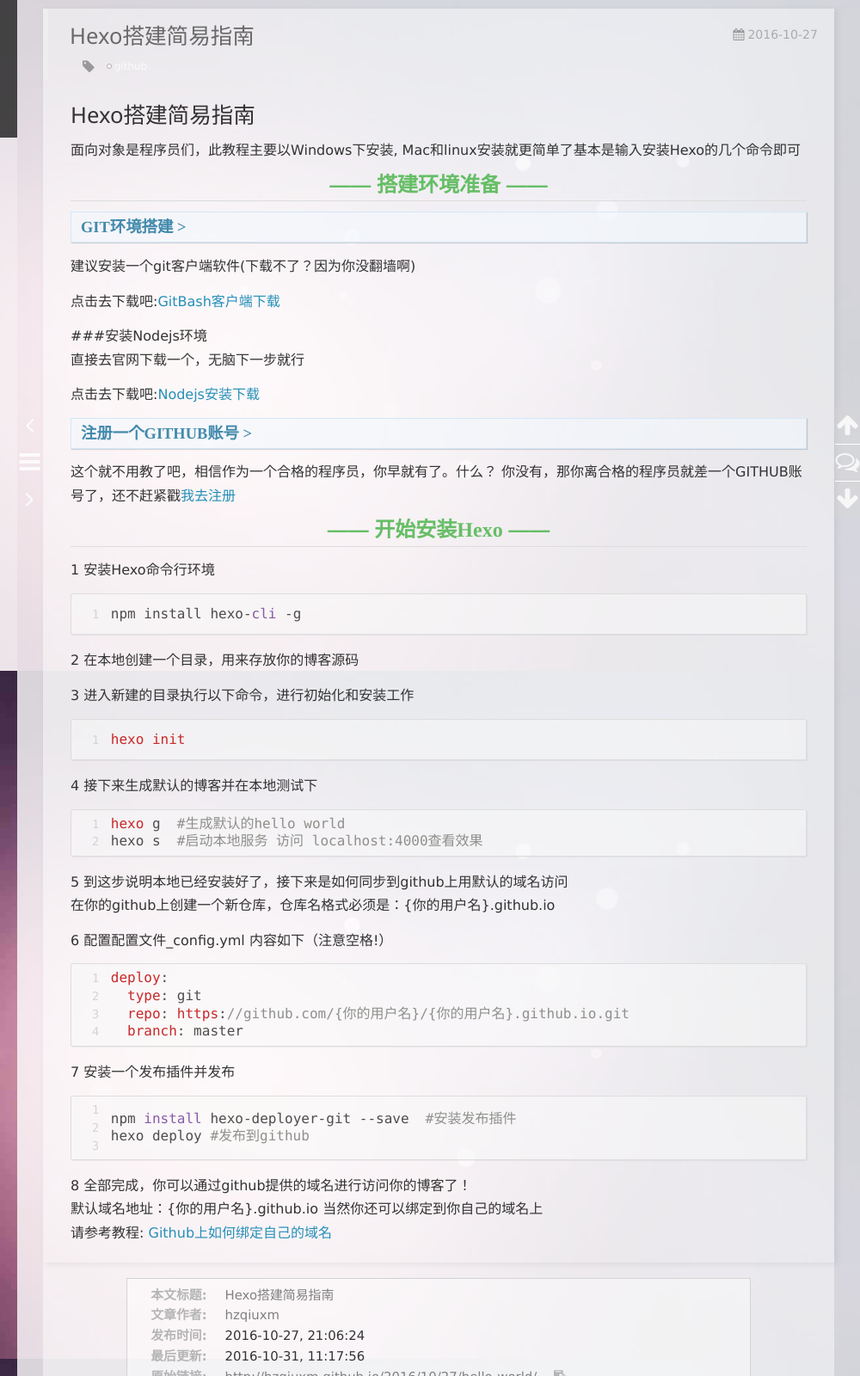
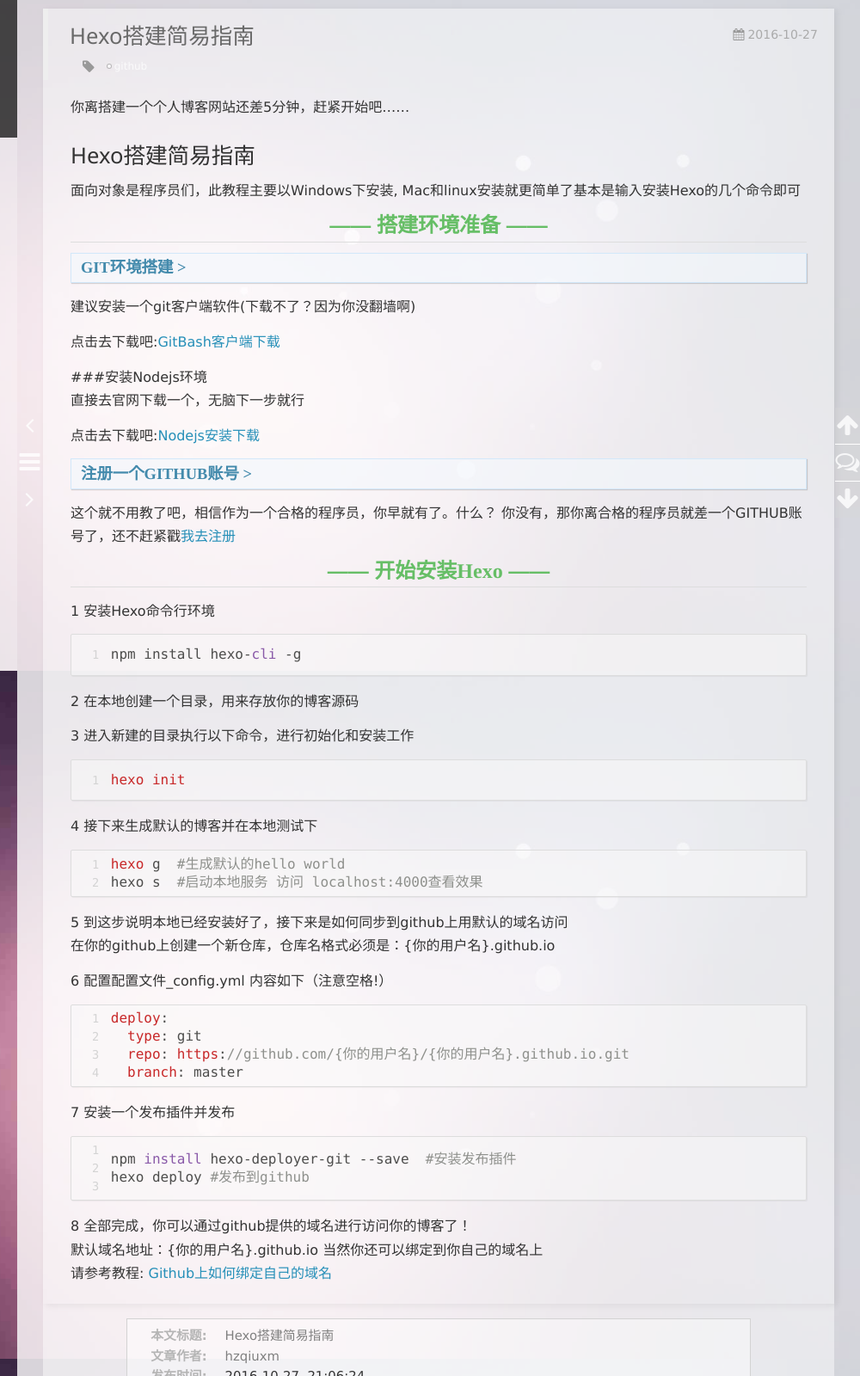
Before and after one commit to hzqiuxm/hzqiuxm.github.io, a plain HTML site: page 2016/10/27/hello-world/index.html in a window 1280 px wide. Shown: the part 20-1620 px from the top of the page at 86% size, 280-1280 px from the left. Drawn offline with nearby package versions, Linux system fonts and the light colour scheme; some packages are replaced by stand-ins of ours; a script that the page names is missing.

Commit message:
Site updated: 2016-10-31 11:24:15

```diff
--- a/2016/10/27/hello-world/index.html
+++ b/2016/10/27/hello-world/index.html
@@ -15,16 +15,16 @@
 
 
 
-<meta name="description" content="Hexo搭建简易指南面向对象是程序员们，此教程主要以Windows下安装, Mac和linux安装就更简单了基本是输入安装Hexo的几个命令即可">
+<meta name="description" content="你离搭建一个个人博客网站还差5分钟，赶紧开始吧……">
 <meta property="og:type" content="article">
 <meta property="og:title" content="Hexo搭建简易指南">
 <meta property="og:url" content="http://hzqiuxm.github.io/2016/10/27/hello-world/index.html">
 <meta property="og:site_name" content="菡萏如佳人Blog">
-<meta property="og:description" content="Hexo搭建简易指南面向对象是程序员们，此教程主要以Windows下安装, Mac和linux安装就更简单了基本是输入安装Hexo的几个命令即可">
-<meta property="og:updated_time" content="2016-10-31T03:17:56.000Z">
+<meta property="og:description" content="你离搭建一个个人博客网站还差5分钟，赶紧开始吧……">
+<meta property="og:updated_time" content="2016-10-31T03:23:22.000Z">
 <meta name="twitter:card" content="summary">
 <meta name="twitter:title" content="Hexo搭建简易指南">
-<meta name="twitter:description" content="Hexo搭建简易指南面向对象是程序员们，此教程主要以Windows下安装, Mac和linux安装就更简单了基本是输入安装Hexo的几个命令即可">
+<meta name="twitter:description" content="你离搭建一个个人博客网站还差5分钟，赶紧开始吧……">
 
 <link rel="apple-touch-icon" href= "/apple-touch-icon.png">
 
@@ -305,7 +305,8 @@
     <div class="article-entry" itemprop="articleBody">
 
 
-        <h1 id="Hexo搭建简易指南"><a href="#Hexo搭建简易指南" class="headerlink" title="Hexo搭建简易指南"></a>Hexo搭建简易指南</h1><p>面向对象是程序员们，此教程主要以Windows下安装, Mac和linux安装就更简单了基本是输入安装Hexo的几个命令即可<br><a id="more"></a></p>
+        <p>你离搭建一个个人博客网站还差5分钟，赶紧开始吧……<br><a id="more"></a></p>
+<h1 id="Hexo搭建简易指南"><a href="#Hexo搭建简易指南" class="headerlink" title="Hexo搭建简易指南"></a>Hexo搭建简易指南</h1><p>面向对象是程序员们，此教程主要以Windows下安装, Mac和linux安装就更简单了基本是输入安装Hexo的几个命令即可</p>
 <h2 id="搭建环境准备"><a href="#搭建环境准备" class="headerlink" title="搭建环境准备"></a>搭建环境准备</h2><h3 id="GIT环境搭建"><a href="#GIT环境搭建" class="headerlink" title="GIT环境搭建"></a>GIT环境搭建</h3><p>建议安装一个git客户端软件(下载不了？因为你没翻墙啊)</p>
 <p>点击去下载吧:<a href="https://git-scm.com/downloads/" target="_blank" rel="external">GitBash客户端下载</a></p>
 <p>###安装Nodejs环境<br>直接去官网下载一个，无脑下一步就行</p>
@@ -330,7 +331,7 @@
         <p><span>本文标题:</span><a href="/2016/10/27/hello-world/">Hexo搭建简易指南</a></p>
         <p><span>文章作者:</span><a href="/" title="回到主页">hzqiuxm</a></p>
         <p><span>发布时间:</span>2016-10-27, 21:06:24</p>
-        <p><span>最后更新:</span>2016-10-31, 11:17:56</p>
+        <p><span>最后更新:</span>2016-10-31, 11:23:22</p>
         <p>
             <span>原始链接:</span><a class="post-url" href="/2016/10/27/hello-world/" title="Hexo搭建简易指南">http://hzqiuxm.github.io/2016/10/27/hello-world/</a>
             <span class="copy-path" data-clipboard-text="原文: http://hzqiuxm.github.io/2016/10/27/hello-world/　　作者: hzqiuxm" title="点击复制文章链接"><i class="fa fa-clipboard"></i></span>
--- a/search.xml
+++ b/search.xml
@@ -133,7 +133,8 @@
     <entry>
       <title><![CDATA[Hexo搭建简易指南]]></title>
       <url>http://hzqiuxm.github.io/2016/10/27/hello-world/</url>
-      <content type="html"><![CDATA[<h1 id="Hexo搭建简易指南"><a href="#Hexo搭建简易指南" class="headerlink" title="Hexo搭建简易指南"></a>Hexo搭建简易指南</h1><p>面向对象是程序员们，此教程主要以Windows下安装, Mac和linux安装就更简单了基本是输入安装Hexo的几个命令即可<br><a id="more"></a></p>
+      <content type="html"><![CDATA[<p>你离搭建一个个人博客网站还差5分钟，赶紧开始吧……<br><a id="more"></a></p>
+<h1 id="Hexo搭建简易指南"><a href="#Hexo搭建简易指南" class="headerlink" title="Hexo搭建简易指南"></a>Hexo搭建简易指南</h1><p>面向对象是程序员们，此教程主要以Windows下安装, Mac和linux安装就更简单了基本是输入安装Hexo的几个命令即可</p>
 <h2 id="搭建环境准备"><a href="#搭建环境准备" class="headerlink" title="搭建环境准备"></a>搭建环境准备</h2><h3 id="GIT环境搭建"><a href="#GIT环境搭建" class="headerlink" title="GIT环境搭建"></a>GIT环境搭建</h3><p>建议安装一个git客户端软件(下载不了？因为你没翻墙啊)</p>
 <p>点击去下载吧:<a href="https://git-scm.com/downloads/" target="_blank" rel="external">GitBash客户端下载</a></p>
 <p>###安装Nodejs环境<br>直接去官网下载一个，无脑下一步就行</p>
```
Also changed, not shown: index.html (+1 -1 lines).
